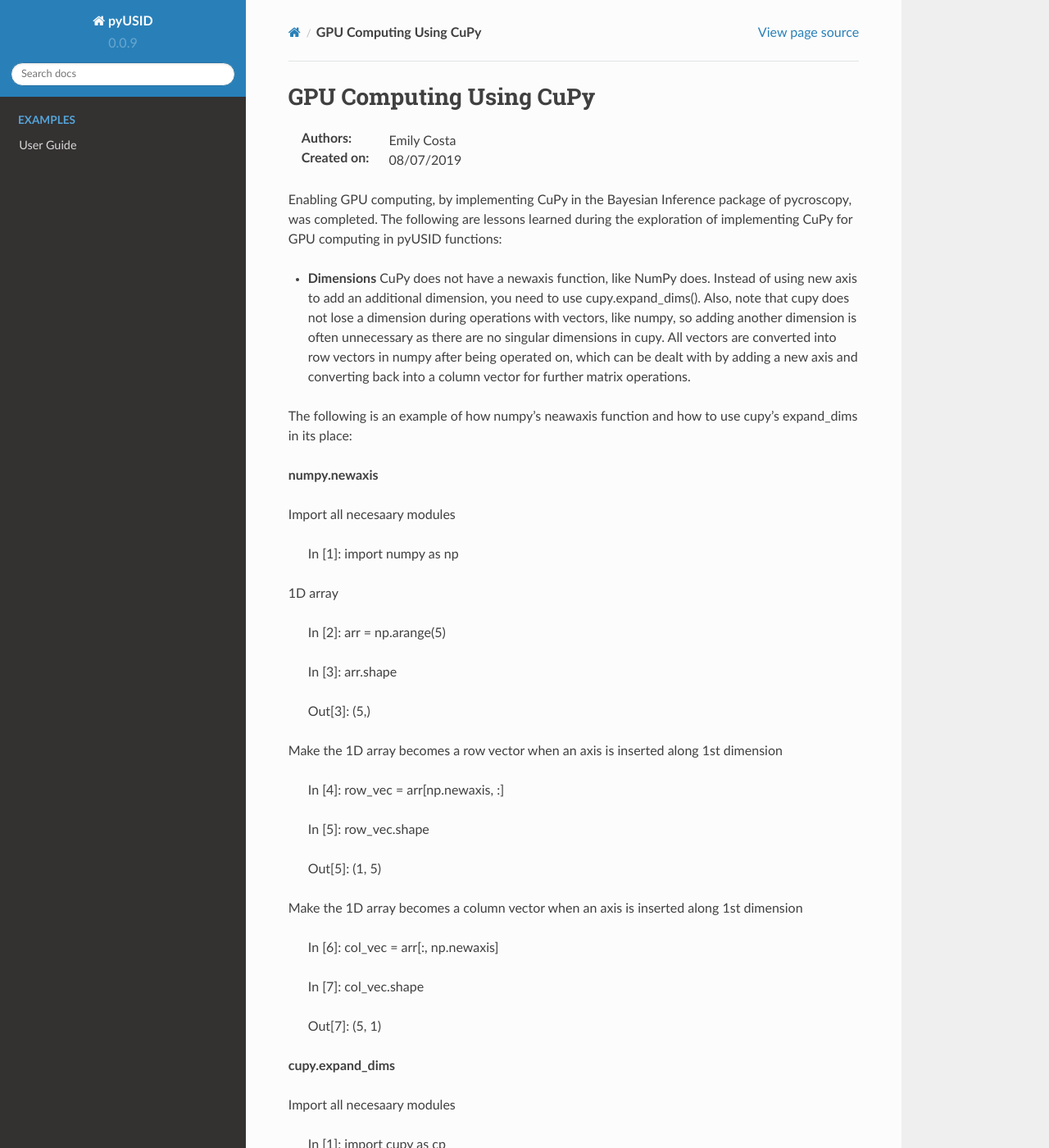
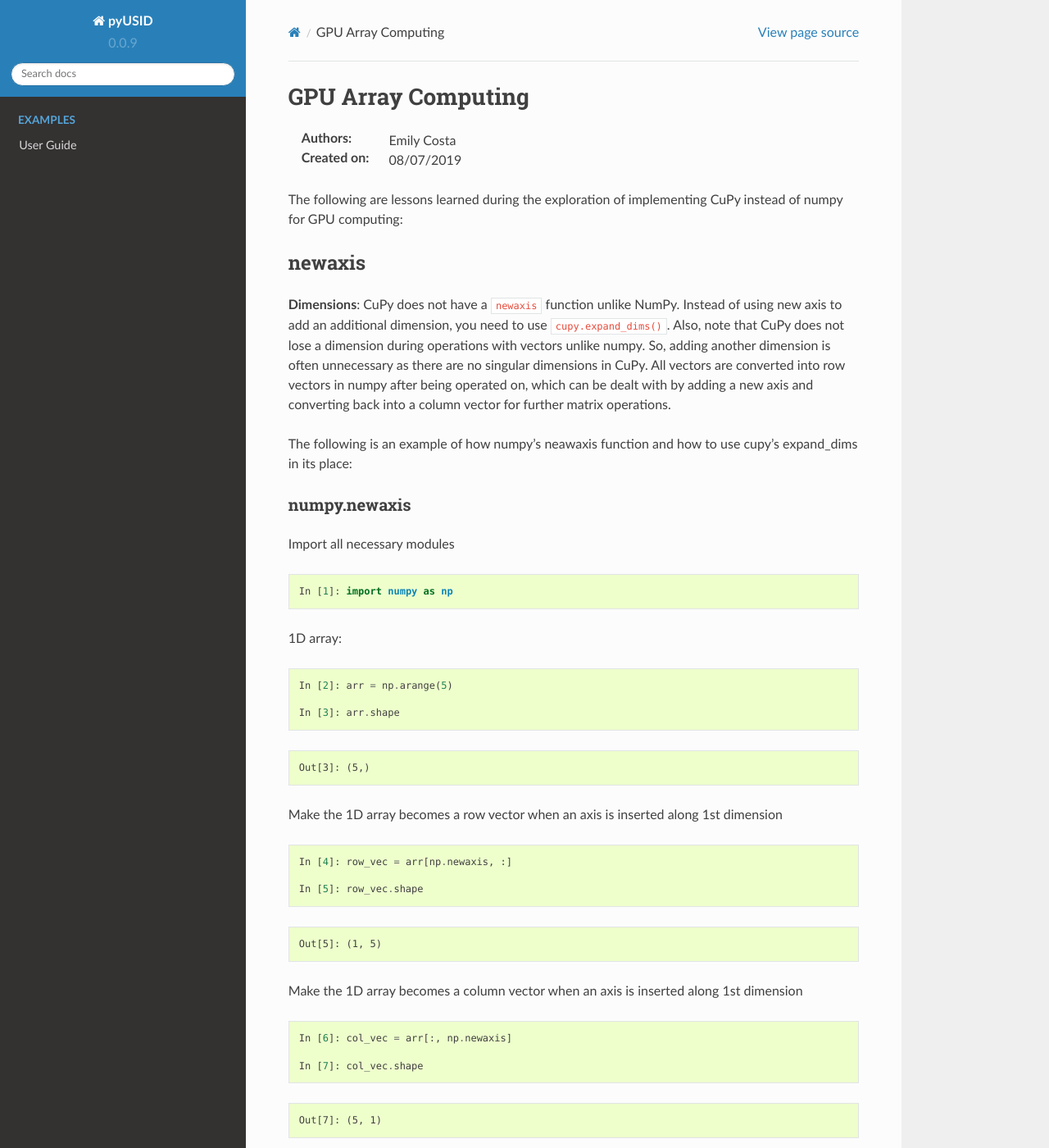
Before and after one commit to pycroscopy/pyUSID, a Sphinx documentation site: the page built from docs/source/cpu_to_gpu.rst, in a window 1280 px wide and 1400 px high. Shown: the whole window at 82% size. Built offline with Sphinx 7.4.7 and the Read the Docs theme 2.0.0, drawn with Linux system fonts in a browser that asks for light colours; pages that are not in the unit, such as notebooks, are missing from menus; some of the changed text lies outside the part shown.

Commit message:
Format corrections

```diff
--- a/docs/source/cpu_to_gpu.rst
+++ b/docs/source/cpu_to_gpu.rst
@@ -1,81 +1,122 @@
-**GPU Computing Using CuPy**
-========================
+GPU Array Computing
+===================
 :Authors: Emily Costa
 :Created on: 08/07/2019
 
-Enabling GPU computing, by implementing CuPy in the Bayesian Inference package of pycroscopy, was completed.
-The following are lessons learned during the exploration of implementing CuPy for GPU computing in pyUSID functions:
+The following are lessons learned during the exploration of implementing CuPy instead of numpy for GPU computing:
 
-* **Dimensions** CuPy does not have a newaxis function, like NumPy does. Instead of using new axis to add an additional dimension, you need to use cupy.expand_dims(). Also, note that cupy does not lose a dimension during operations with vectors, like numpy, so adding another dimension is often unnecessary as there are no singular dimensions in cupy. All vectors are converted into row vectors in numpy after being operated on, which can be dealt with by adding a new axis and converting back into a column vector for further matrix operations.
+newaxis
+-------
+**Dimensions**: CuPy does not have a ``newaxis`` function unlike NumPy.
+Instead of using new axis to add an additional dimension, you need to use ``cupy.expand_dims()``.
+Also, note that CuPy does not lose a dimension during operations with vectors unlike numpy.
+So, adding another dimension is often unnecessary as there are no singular dimensions in CuPy.
+All vectors are converted into row vectors in numpy after being operated on,
+which can be dealt with by adding a new axis and converting back into a column vector for further matrix operations.
 
 The following is an example of how numpy's neawaxis function and how to use cupy's expand_dims in its place:
 
-**numpy.newaxis**
+numpy.newaxis
+~~~~~~~~~~~~~
 
-Import all necesaary modules
+Import all necessary modules
+
+.. code:: python
 
   In [1]: import numpy as np
 
+1D array:
+
+.. code:: python
+
+   In [2]: arr = np.arange(5)
+
+   In [3]: arr.shape
+
+.. code:: none
+
+   Out[3]: (5,)
+
+Make the 1D array becomes a row vector when an axis is inserted along 1st dimension
+
+.. code:: python
+
+  In [4]: row_vec = arr[np.newaxis, :]
+
+  In [5]: row_vec.shape
+
+.. code:: none
+
+  Out[5]: (1, 5)
+
+Make the 1D array becomes a column vector when an axis is inserted along 1st dimension
+
+.. code:: python
+
+  In [6]: col_vec = arr[:, np.newaxis]
+
+  In [7]: col_vec.shape
+
+.. code:: none
+
+  Out[7]: (5, 1)
+
+
+cupy.expand_dims
+~~~~~~~~~~~~~~~~
+Import all necessary modules
+
+.. code:: python
+
+  In [1]: import cupy as cp
+
 1D array
 
-  In [2]: arr = np.arange(5)
+.. code:: python
 
-  In [3]: arr.shape
+  In [2]: cp_arr = cp.arange(5)
+
+  In [3]: cp_arr.shape
+
+.. code:: none
 
   Out[3]: (5,)
 
 Make the 1D array becomes a row vector when an axis is inserted along 1st dimension
 
-  In [4]: row_vec = arr[np.newaxis, :]
+.. code:: python
 
-  In [5]: row_vec.shape
+  In [4]: cp_row_vec = cp.expand_dims(cp_arr, axis=0)
+
+  In [5]: cp_row_vec.shape
+
+.. code:: none
 
   Out[5]: (1, 5)
 
 Make the 1D array becomes a column vector when an axis is inserted along 1st dimension
 
-  In [6]: col_vec = arr[:, np.newaxis]
-
-  In [7]: col_vec.shape
-
-  Out[7]: (5, 1)
-
-
-**cupy.expand_dims**
-
-Import all necesaary modules
-
-  In [1]: import cupy as cp
-
-1D array
-
-  In [2]: cp_arr = cp.arange(5)
-
-  In [3]: cp_arr.shape
-
-  Out[3]: (5,)
-
-Make the 1D array becomes a row vector when an axis is inserted along 1st dimension
-
-  In [4]: cp_row_vec = cp.expand_dims(cp_arr, axis=0)
-
-  In [5]: cp_row_vec.shape
-
-  Out[5]: (1, 5)
-
-Make the 1D array becomes a column vector when an axis is inserted along 1st dimension
+.. code:: python
 
   In [6]: cp_col_vec = cp.expand_dims(cp_arr, axis=1)
 
   In [7]: cp_col_vec.shape
 
+.. code:: none
+
   Out[7]: (5, 1)
 
-* **Append** CuPy does not have an append function, as numpy does. The append function in the numpy appends values to the end of an array.
+append
+------
+CuPy does not have an ``append()`` function unlike NumPy.
+As a reminder - the ``append`` function in the NumPy appends values to the end of an array.
 
-The following is an example of numpy's append function and how to use cupy's concatonate instead:
+The following is an example of numpy's ``append`` function and how to use cupy's ``concatenate`` instead:
 
-**numpy.append**
+numpy.append
+~~~~~~~~~~~~
+
+.. code:: python
 
   In [1]: x = np.array([1,2,3])
 
@@ -85,9 +126,14 @@ The following is an example of numpy's append function and how to use cupy's con
 
   In [4]: xy
 
+.. code:: none
+
   Out[4]: array([1,2,3,4,5,6])
 
-**cupy.concatenate**
+cupy.concatenate
+~~~~~~~~~~~~~~~~
+
+.. code:: python
 
   In [1]: cp_x = cp.array([1,2,3])
 
@@ -97,4 +143,6 @@ The following is an example of numpy's append function and how to use cupy's con
 
   In [4]: cp_xy
 
+.. code:: none
+
   Out[4]: [1 2 3 4 5 6]
--- a/docs/source/scale_to_hpc.rst
+++ b/docs/source/scale_to_hpc.rst
@@ -20,7 +20,7 @@ As a consequence, it may not be feasible to run large / lengthy computations on
 In such cases and when available, it is recommended that such computations be run on a university / national lab
 compute cluster for timely processing of the data.
 
-The `pyUSID.Process <./auto_examples/intermediate/plot_process.html#sphx-glr-auto-examples-intermediate-plot-process-py>`_
+The `pyUSID.Process <./user_guide/process.html>`_
 class facilitates the formalization of data processing that needs
 to be performed routinely or by  multiple researchers in a repeatable and systematic manner.
 ``pyUSID.Process`` has built-in mechanisms to automatically detect when it is
```
Also changed, not shown: other parts of docs/source/scale_to_hpc.rst (+1 -1 lines).
